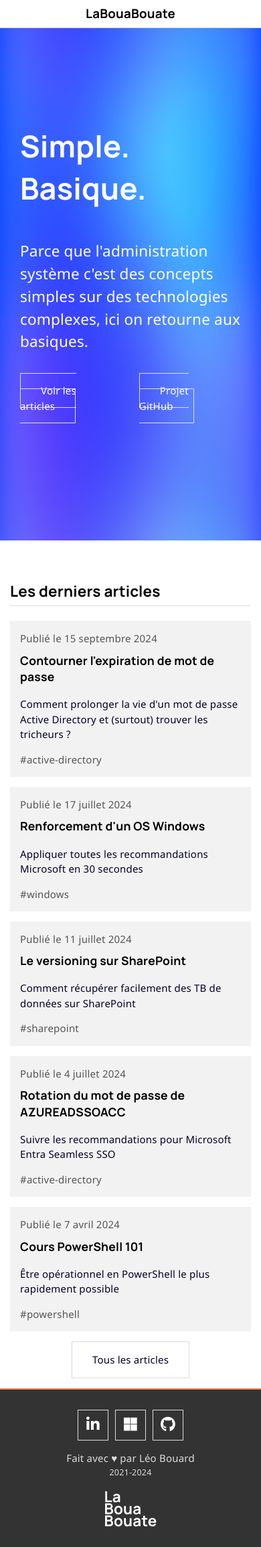
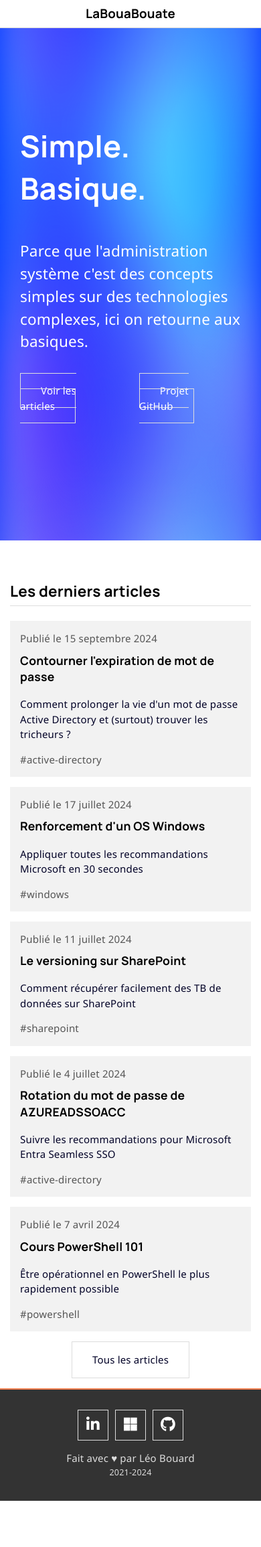
Before and after one commit to leobouard/leobouard.github.io, a Jekyll site: the page built from _pages/index.html, in a window 390 px wide. Shown: the whole page at 67% size. Built offline with Jekyll 4.4.1, drawn with Linux system fonts in a browser that asks for light colours; nearby versions of some CDN libraries; some web fonts are replaced; after the commit the page ends 2241 px from its top, so only the background shows below that.

Commit message:
Update footer.scss

```diff
--- a/_sass/footer.scss
+++ b/_sass/footer.scss
@@ -51,6 +51,10 @@ div.footer-links a {
         flex-direction: column-reverse;
         align-items: center;
     }
+
+    span.footer-logo {
+        display: none;
+    }
 }
 
 
```
